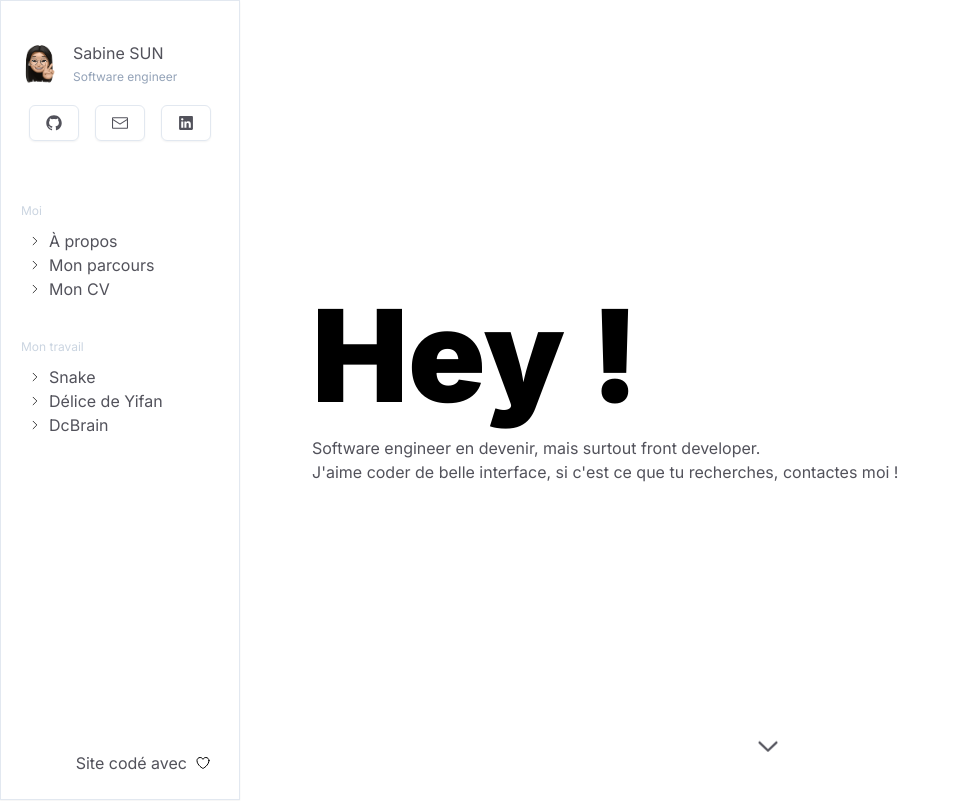
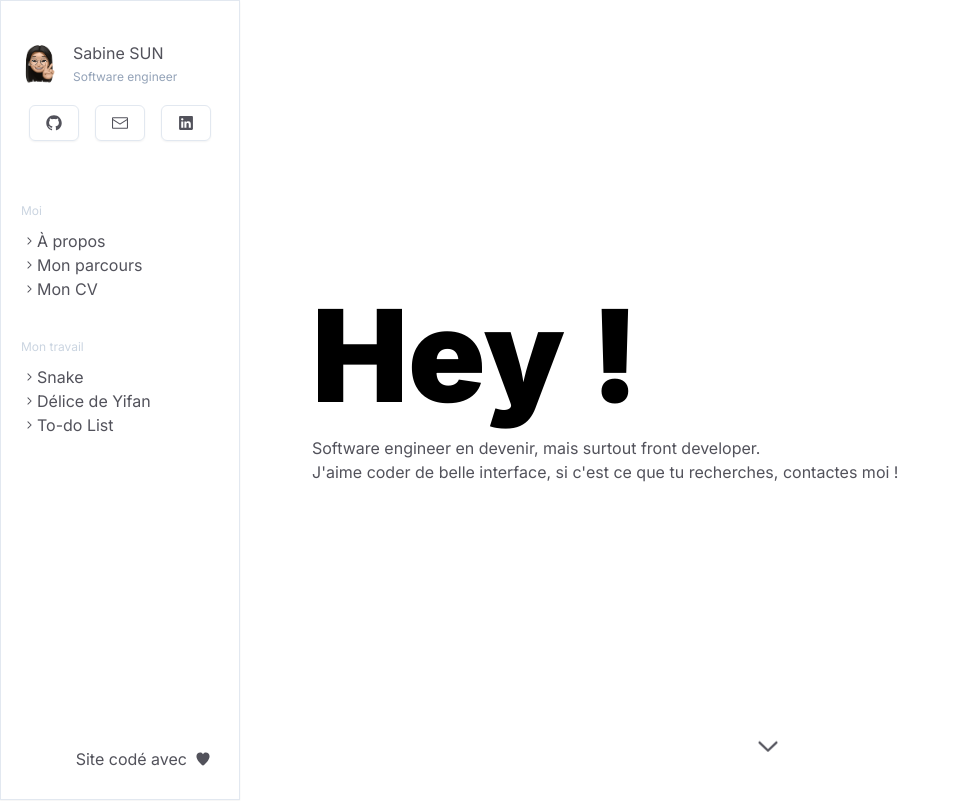
Before and after one commit to sabinesun/portfolio, a Next.js app: page / in a window 1280 px wide. Shown: the top 801 px of the page, without its empty margins (0-960 px from the left). Built offline with nearby package versions, Linux system fonts and the light colour scheme.

Commit message:
refactor: sidebar

```diff
--- a/components/experience.tsx
+++ b/components/experience.tsx
@@ -18,6 +18,7 @@ export const Experience = () => {
           <div className=" col-span-3 row-span-1 row-start-1 grid border-b px-2 ">
             &nbsp;
           </div>
+
           {years.map((year: number) => (
             <div
               className=" col-span-12 row-span-1 row-start-1 grid  content-center border-b  px-2"
--- a/components/sidebar.tsx
+++ b/components/sidebar.tsx
@@ -1,9 +1,25 @@
 import { Button } from "@/components/ui/button";
-import { EnvelopeClosedIcon , GitHubLogoIcon , LinkedInLogoIcon } from "@radix-ui/react-icons";
+import {
+  CaretRightIcon,
+  EnvelopeClosedIcon,
+  GitHubLogoIcon,
+  HeartFilledIcon,
+  LinkedInLogoIcon,
+} from "@radix-ui/react-icons";
 import Image from "next/image";
 import Link from "next/link";
 
 export const Sidebar = () => {
+  const sidebarMeItems: Array<{ href: string; label: string }> = [];
+  sidebarMeItems.push({ href: "#about", label: "À propos" });
+  sidebarMeItems.push({ href: "#experience", label: "Mon parcours" });
+  sidebarMeItems.push({ href: "#curriculumVitae", label: "Mon CV" });
+
+  const sidebarProjectItems: Array<{ href: string; label: string }> = [];
+  sidebarProjectItems.push({ href: "#about", label: "Snake" });
+  sidebarProjectItems.push({ href: "#experience", label: "Délice de Yifan" });
+  sidebarProjectItems.push({ href: "#curriculumVitae", label: "To-do List" });
+
   return (
     <div className="fixed flex h-screen flex-wrap content-center ">
       <div className=" h-full w-60 border bg-white shadow-sm">
@@ -28,127 +44,75 @@ export const Sidebar = () => {
               </div>
             </div>
           </a>
-            <div className="my-3 flex w-full justify-around">
+
+          <div className="my-3 flex w-full justify-around ">
             <Link href="https://github.com/sabinesun">
               <Button
-                  className="hover:text-[#6e5494]"
+                className="hover:border-[rgba(110,_84,_148,_0.2)] hover:bg-transparent hover:text-[#6e5494] hover:shadow-[0px_0px_10px_0px_rgba(110,_84,_148,_0.1)] "
                 size="default"
                 variant="outline"
               >
-                  <GitHubLogoIcon className=" h-4 w-4" />
+                <GitHubLogoIcon className="h-4 w-4" />
               </Button>
             </Link>
 
             <Link href="mailto:sabine.sun@hotmail.com">
-                <Button size="default" variant="outline">
+              <Button
+                className="hover:border-[rgba(110,_84,_148,_0.2)] hover:bg-transparent hover:text-[#A52418] hover:shadow-[0px_0px_10px_0px_rgba(110,_84,_148,_0.1)] "
+                size="default"
+                variant="outline"
+              >
                 <EnvelopeClosedIcon className="h-4 w-4" />
               </Button>
             </Link>
 
             <Link href="https://www.linkedin.com/in/sabinesun/">
               <Button
-                  className="hover:text-[#0e76a8]"
+                className="hover:border-[shadow-[rgba(223,_67,_53,_0.2)]] hover:bg-transparent hover:text-[#0e76a8] hover:shadow-[shadow-[0px_0px_300px_0px_rgba(223,_67,_53,_0.1)]]"
                 size="default"
                 variant="outline"
               >
-                  <LinkedInLogoIcon className="h-4 w-4 " />
+                <LinkedInLogoIcon className="h-4 w-4" />
               </Button>
             </Link>
           </div>
+
           <div className="my-11 flex flex-col gap-6">
             <div>
               <span className="text-xs text-slate-300">Moi</span>
               <ul className="my-2">
-                  <li className="flex flex-row">
-                    <Image
-                      alt="chevron"
-                      className="mx-2"
-                      height={12}
-                      priority
-                      src="/chevron-right.svg"
-                      width={12}
-                    />
-
-                    <a href="#about">À propos</a>
+                {sidebarMeItems.map((item) => (
+                  <li className="flex flex-row items-center" key={item.href}>
+                    <CaretRightIcon className="h-4 w-4" />
+                    <a href={item.href}>{item.label}</a>
                   </li>
-                  <li className="flex flex-row">
-                    <Image
-                      alt="LinkedIn"
-                      className="mx-2"
-                      height={12}
-                      priority
-                      src="/chevron-right.svg"
-                      width={12}
-                    />
-                    <a href="#experience"> Mon parcours</a>
-                  </li>
-                  <li className="flex flex-row">
-                    <Image
-                      alt="LinkedIn"
-                      className="mx-2"
-                      height={12}
-                      priority
-                      src="/chevron-right.svg"
-                      width={12}
-                    />
-                    <a href="#curriculumVitae"> Mon CV</a>
-                  </li>
+                ))}
               </ul>
             </div>
             <div>
               <span className="text-xs text-slate-300">Mon travail</span>
               <ul className=" my-2 ">
-                  <li className="flex flex-row">
-                    <Image
-                      alt="LinkedIn"
-                      className="mx-2"
-                      height={12}
-                      priority
-                      src="/chevron-right.svg"
-                      width={12}
-                    />
-                    Snake
+                {sidebarProjectItems.map((item) => (
+                  <li className="flex flex-row items-center" key={item.href}>
+                    <CaretRightIcon className="h-4 w-4" />
+
+                    <a href={item.href}>{item.label}</a>
                   </li>
-                  <li className="flex flex-row">
-                    <Image
-                      alt="LinkedIn"
-                      className="mx-2"
-                      height={12}
-                      priority
-                      src="/chevron-right.svg"
-                      width={12}
-                    />
-                    Délice de Yifan
-                  </li>
-                  <li className="flex flex-row">
-                    <Image
-                      alt="LinkedIn"
-                      className="mx-2"
-                      height={12}
-                      priority
-                      src="/chevron-right.svg"
-                      width={12}
-                    />
-                    DcBrain
-                  </li>
+                ))}
               </ul>
             </div>
           </div>
-            <div
-              className="mb-6 flex h-full flex-wrap content-end justify-end"
-            >
+
+          <div className="mb-6 flex h-full flex-wrap content-end justify-end">
+            <div className="flex  items-center justify-end ">
               Site codé avec
-              <Image
-                alt="LinkedIn"
-                className="mx-2"
-                height={16}
-                priority
-                src="/heart.svg"
-                width={16}
-              />
+              <div className="p-2 hover:animate-pulse hover:text-red-400">
+                <HeartFilledIcon className="h-4 w-4" />
+              </div>
+            </div>
           </div>
         </div>
       </div>
     </div>
   );
-}
+};
```
Also changed, not shown: public/heart.svg (deleted). Lines whose indentation alone changed are shown as unchanged.
